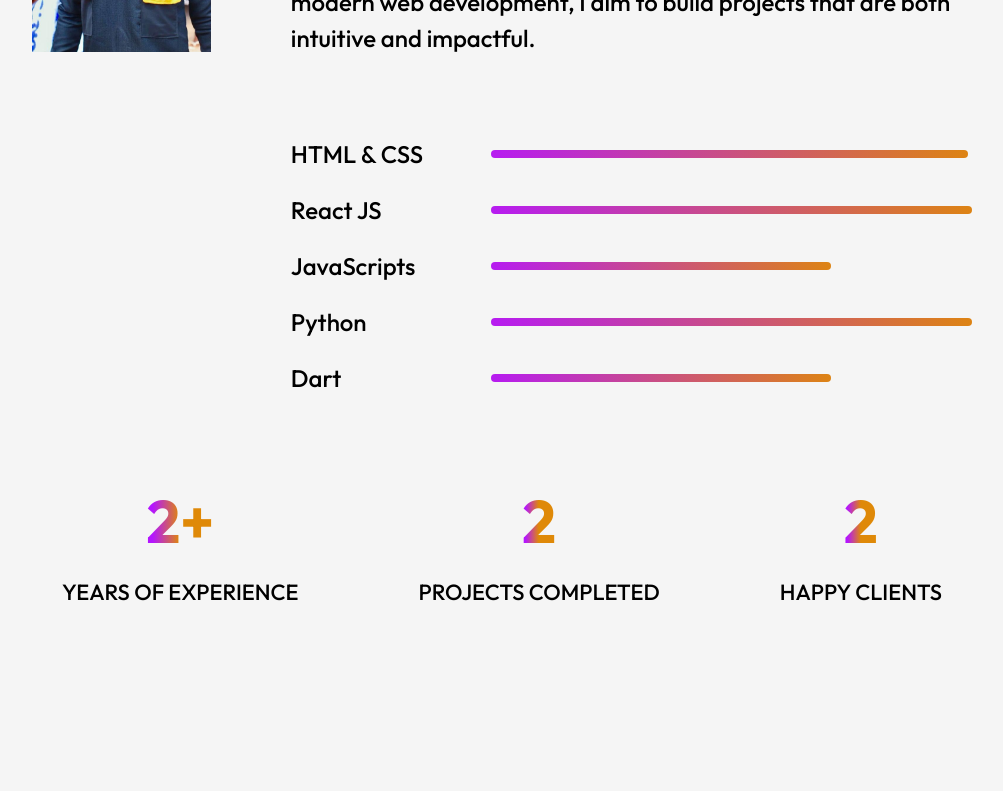
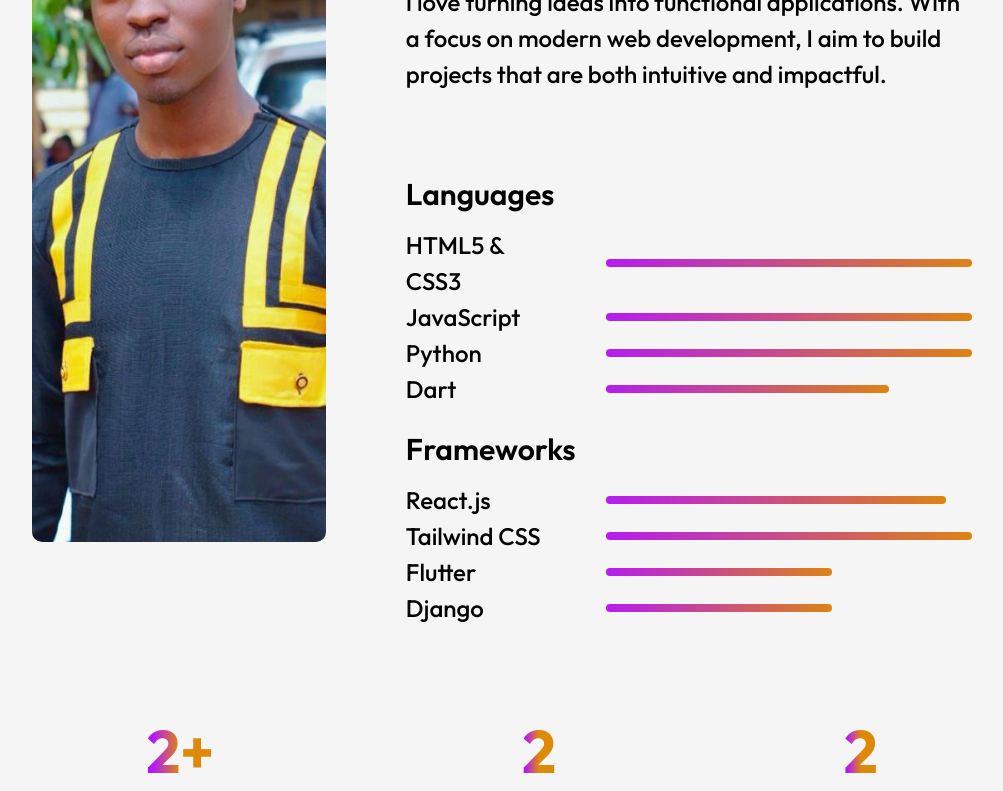
Before and after one commit to stanleyamo/portfolio, a React (Vite) app: page / in a window 1280 px wide. Shown: the part 1020-1811 px from the top of the page, without its empty margins (138-1141 px from the left). Built offline with nearby package versions, Linux system fonts and the light colour scheme.

Commit message:
changes in about

```diff
--- a/src/component/About Page/About.css
+++ b/src/component/About Page/About.css
@@ -24,6 +24,13 @@
     z-index: -1;
 }
 
+.about-left img {
+    width: 1200px;
+    height: 90%;
+    border-radius: 10px;
+    object-fit: cover;
+}
+
 .about-section {
     display: flex;
     gap: 80px;
@@ -33,6 +40,13 @@
     display: flex;
     flex-direction: column;
     gap: 80px;
+}
+
+.category-title {
+    font-size: 30px;
+    font-weight: 600;
+    margin-bottom: 10px;
+    color: #000000;
 }
 
 .about-para {
@@ -109,6 +123,7 @@
     transform: scale(1.12);
     transition: 0.5s;
 }
+
 
 /*tablet reponsive*/
 @media (max-width: 768px) {
--- a/src/component/About Page/About.jsx
+++ b/src/component/About Page/About.jsx
@@ -11,19 +11,35 @@ const About = () => {
 
             <div className="about-section">
                 <div className="about-left">
-                    <img src={me} alt="profile"/>
+                    <img src={me} alt="profile" />
                 </div>
                 <div className="about-right">
                     <div className="about-para">
                         <p>I’m a software engineer passionate about building clean, efficient, and user-friendly applications. I enjoy solving challenging problems and continuously learning new technologies to create meaningful digital experiences.</p>
                         <p>I love turning ideas into functional applications. With a focus on modern web development, I aim to build projects that are both intuitive and impactful.</p>
                     </div>
+
+                    {/* Compact Skills Section */}
                     <div className="about-skills">
-                        <div className="about-skill"><p>HTML & CSS</p><hr style={{width:"70%"}}/> </div>
-                        <div className="about-skill"><p>React JS</p><hr style={{width:"80%"}}/> </div>
-                        <div className="about-skill"><p>JavaScripts</p><hr style={{width:"50%"}}/> </div>
-                        <div className="about-skill"><p>Python</p><hr style={{width:"80%"}}/> </div>
-                        <div className="about-skill"><p>Dart</p><hr style={{width:"50%"}}/> </div>
+
+                        {/* Programming Languages */}
+                        <div className="about-skill-category">
+                            <p className="category-title">Languages</p>
+                            <div className="about-skill"><p>HTML5 & CSS3</p><hr style={{ width: "80%" }} /></div>
+                            <div className="about-skill"><p>JavaScript</p><hr style={{ width: "65%" }} /></div>
+                            <div className="about-skill"><p>Python</p><hr style={{ width: "80%" }} /></div>
+                            <div className="about-skill"><p>Dart</p><hr style={{ width: "50%" }} /></div>
+                        </div>
+
+                        {/* Frameworks & Tools */}
+                        <div className="about-skill-category">
+                            <p className="category-title">Frameworks</p>
+                            <div className="about-skill"><p>React.js</p><hr style={{ width: "60%" }} /></div>
+                            <div className="about-skill"><p>Tailwind CSS</p><hr style={{ width: "70%" }} /></div>
+                            <div className="about-skill"><p>Flutter</p><hr style={{ width: "40%" }} /></div>
+                            <div className="about-skill"><p>Django</p><hr style={{ width: "40%" }} /></div>
+                        </div>
+
                     </div>
                 </div>
             </div>
@@ -33,12 +49,12 @@ const About = () => {
                     <h1>2+</h1>
                     <p>YEARS OF EXPERIENCE</p>
                 </div>
-                <hr/>
+                <hr />
                 <div className="about-achievement">
                     <h1>2</h1>
                     <p>PROJECTS COMPLETED</p>
                 </div>
-                <hr/>
+                <hr />
                 <div className="about-achievement">
                     <h1>2</h1>
                     <p>HAPPY CLIENTS</p>
--- a/src/index.css
+++ b/src/index.css
@@ -30,6 +30,10 @@ body.dark-mode .nav-menu a {
     color: #f5f5f5;
 }
 
+body.dark-mode .category-title {
+    color: #fff;
+}
+
 @media (max-width: 768px) {
     body.dark-mode .hamburger {
         color: #fff;
```
Also changed, not shown: 1 other file (tests, documents, lock files or other folders).
